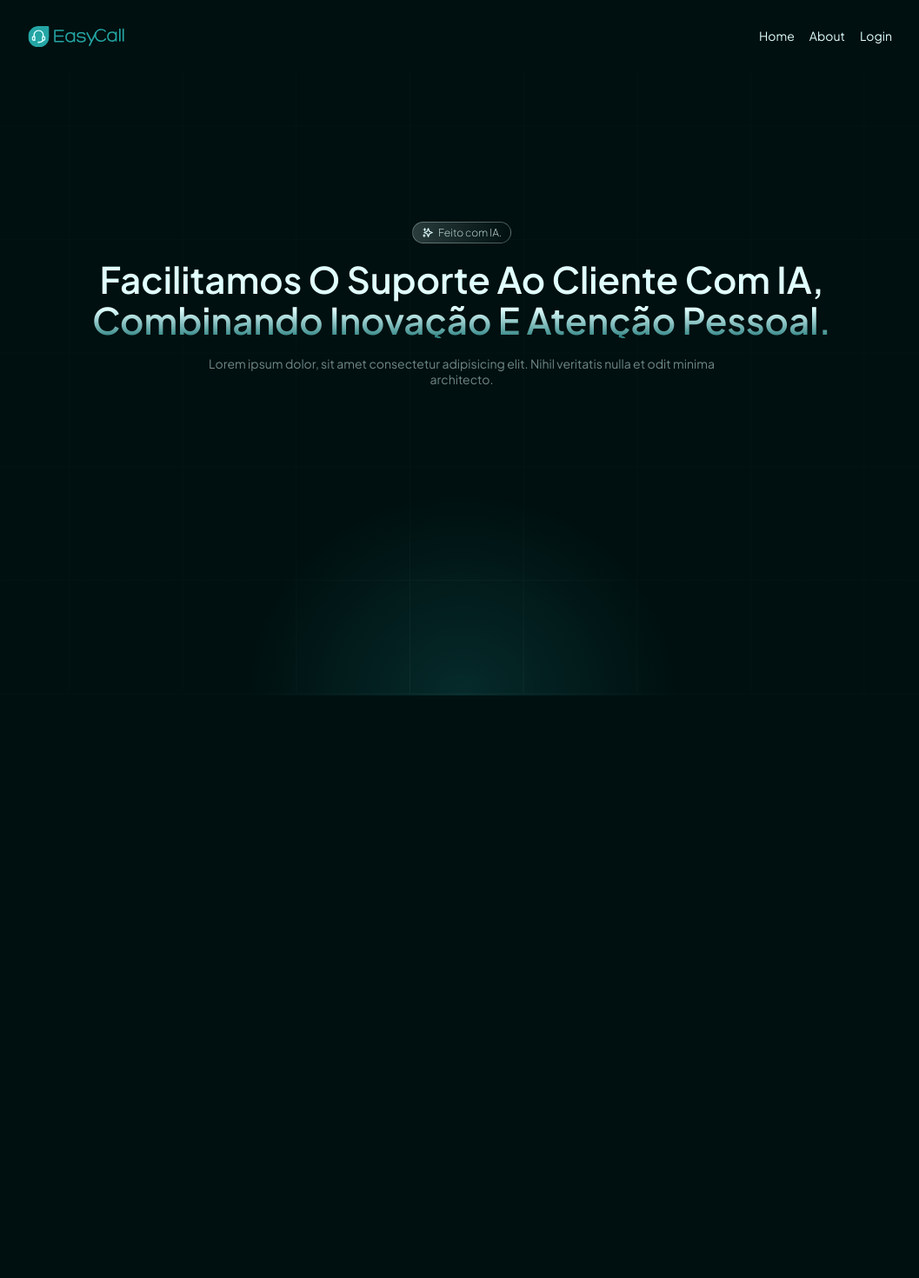
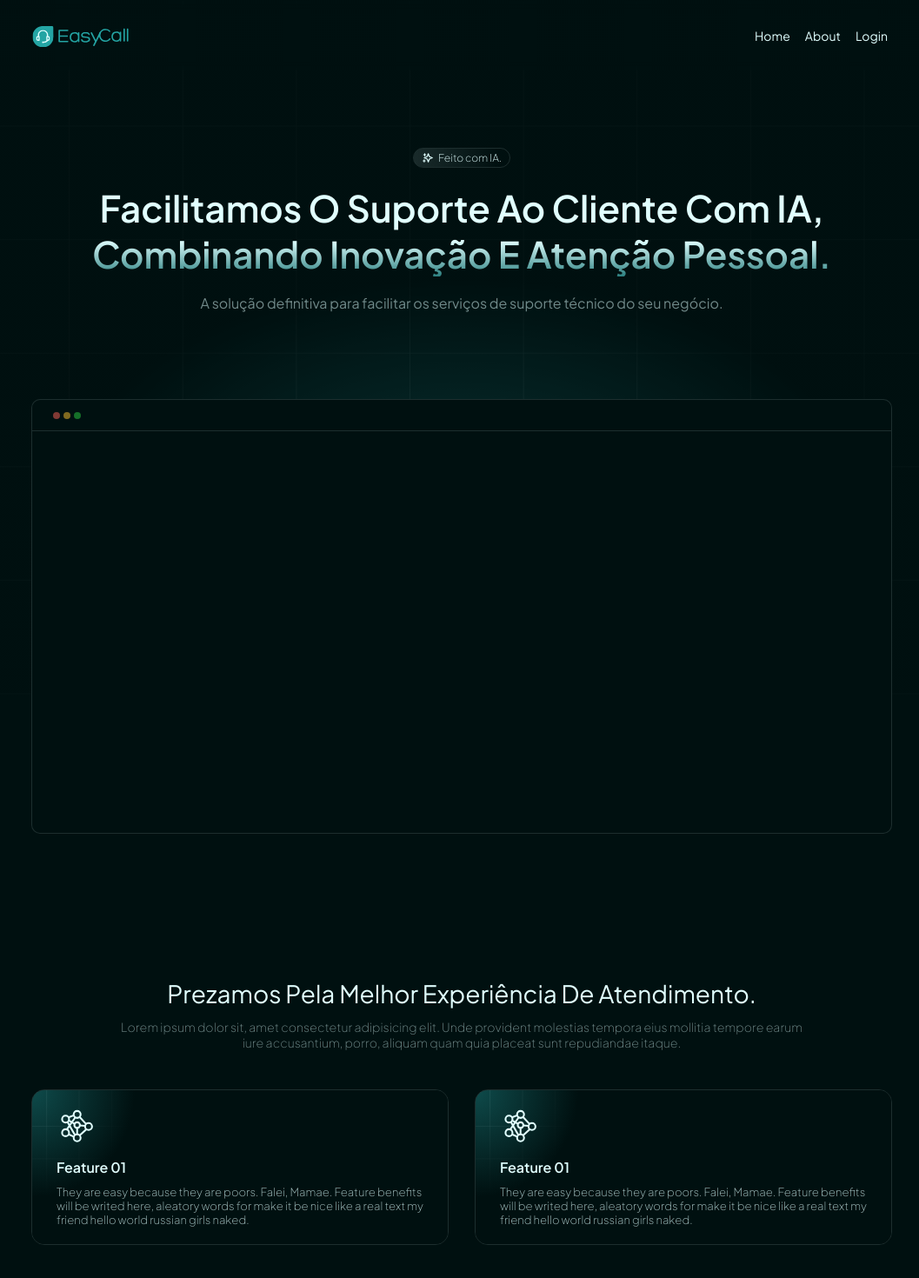
Before and after one commit to gabrielreis354/softtek-challenge, a React (Vite) app: page / in a window 1280 px wide. Shown: the top 1470 px of the page at 87% size, without its empty margins (109-1166 px from the left). Before the commit the page ends 800 px from the top, so only its background shows below. Built offline with nearby package versions, Linux system fonts and the light colour scheme.

Commit message:
improvements in home

```diff
--- a/src/assets/components/BadgeAI.scss
+++ b/src/assets/components/BadgeAI.scss
@@ -1,12 +1,25 @@
 .badge-ai {
+    position: relative;
     display: flex;
     justify-content: center;
     gap: 5px;
     font-size: 12px;
     color: #e1ffff;
     font-weight: 100;
-    padding: 4px 10px;
+    padding: 3px 9px;
     border-radius: 33px;
-    border: 1px solid #e1ffff50;
-    background: linear-gradient(95deg, #e1ffff30 0%, #e1ffff00 100%);
+    border: 1px solid #e1ffff20;
+
 }
+
+.badge-ai::after {
+    content: "";
+    position: absolute;
+    top: 0;
+    left: 0;
+    background: linear-gradient(90deg, #e1ffff20 0%, #e1ffff00 90%);
+    border-radius: 33px;
+    width: 100%;
+    height: 100%;
+    opacity: 0.9;
+}
--- a/src/assets/components/Header.scss
+++ b/src/assets/components/Header.scss
@@ -4,7 +4,8 @@ header {
     position: fixed;
     top: 0;
     width: 100%;
-    backdrop-filter: blur(5px);
+    backdrop-filter: blur(6px);
+    z-index: 1;
 }
 
 .header-content {
@@ -12,8 +13,8 @@ header {
     justify-content: space-between;
     align-items: center;
     padding: 24px 0;
-    margin: 0 24px;
-    max-width: 1000px;
+    margin: 0 48px;
+    max-width: 990px;
     width: 100%;
 }
 
--- a/src/assets/components/PageWrapper.jsx
+++ b/src/assets/components/PageWrapper.jsx
@@ -6,7 +6,7 @@ import './PageWrapper.scss'
 
 function PageWrapper() {
     return (
-        <section className='content-wrapper'>
+        <div className='content-wrapper'>
             <div className='content'>
                 <Routes>
                     <Route index path='/' element={<Home/>} />
@@ -15,7 +15,7 @@ function PageWrapper() {
                     <Route path='*' element={ <>not found</> }/>
                 </Routes>
             </div>
-        </section>
+        </div>
     )
 }
 
--- a/src/assets/components/PageWrapper.scss
+++ b/src/assets/components/PageWrapper.scss
@@ -1,17 +1,17 @@
 
 
-section.content-wrapper {
+div.content-wrapper {
     display: flex;
     flex-direction: column;
     align-items: center;
-    margin: 0 24px;
+    margin: 0 48px;
 }
 
 div.content {
     display: flex;
     flex-direction: column;
     justify-content: center;
-    max-width: 1000px;
+    max-width: 990px;
     width: 100%;
     color: #fff;
 }
--- a/src/assets/pages/Home.jsx
+++ b/src/assets/pages/Home.jsx
@@ -1,10 +1,13 @@
 import './Home.scss'
 import BadgeAI from '../components/BadgeAI'
 import Grid from '../svg/Grid'
+import Ai from '../svg/Ai'
+
 
 function Home () {
     return (
-        <div className='hero'>
+        <>
+        <section className='hero'>
             <div className='hero-headline'>
                 <BadgeAI/>
                 <div className='hero-title'>
@@ -16,18 +19,75 @@ function Home () {
                     </h1>
                 </div>
                 <div className='hero-text'>
-                    Lorem ipsum dolor, sit amet consectetur adipisicing elit. Nihil veritatis nulla et odit minima architecto.
+                    A solução definitiva para facilitar os serviços de suporte técnico do seu negócio.
                 </div>
                 <div className='glow-grid'>
-                    <Grid color={"#fff"}/>
-                    <div className='glow'>
+                    <Grid className={"grid-svg"} color={"#fff"}/>
+                    <div className='glow'> </div>
+                </div>
+            </div>
+
+            <div className='hero-element'>
+                <div className='hero-frame'>
+                    <div className='hero-frame-top'>
+                        <div className='ball ball-red'></div>
+                        <div className='ball ball-yellow'></div>
+                        <div className='ball ball-green'></div>
+                    </div>
+                    <div className='hero-frame-content'>
+
+                    </div>
+                </div>
+            </div>
+        </section>
+
+        <section className='section'>
+            <div className='section-content'>
+                <div className='section-content-title'>
+                    <h2>
+                        Prezamos pela melhor experiência de atendimento.
+                    </h2>
+                    <p>
+                        Lorem ipsum dolor sit, amet consectetur adipisicing elit. Unde provident molestias tempora eius mollitia tempore earum iure accusantium, porro, aliquam quam quia placeat sunt repudiandae itaque.
+                    </p>
+                </div>
+                <div className='section-features'>
+                <div className='section-feature'>
+                        <Grid className={"grid-svg"} color={"#fff"}/>
+
+                        <div className='section-feature-inner'>
+                            <div className='section-feature-icon'>
+                                <Ai color={"#e1ffff"} height={"44"}/>
+                            </div>
+                            <div className='section-feature-title'>
+                                Feature 01
+                            </div>
+                            <div className='section-feature-text'>
+                                They are easy because they are poors. Falei, Mamae. Feature benefits will be writed here, aleatory words for make it be nice like a real text my friend hello world russian girls naked.
+                            </div>
+                        </div>
+                    </div>
+                    <div className='section-feature'>
+                        <Grid className={"grid-svg"} color={"#fff"}/>
+                        <div className='section-feature-inner'>
+                            <div className='section-feature-icon'>
+                                <Ai color={"#e1ffff"} height={"44"}/>
+                            </div>
+                            <div className='section-feature-title'>
+                                Feature 01
+                            </div>
+                            <div className='section-feature-text'>
+                                They are easy because they are poors. Falei, Mamae. Feature benefits will be writed here, aleatory words for make it be nice like a real text my friend hello world russian girls naked.
+                            </div>
+                        </div>
 
                     </div>
                 </div>
 
             </div>
+        </section>
+        </>
 
-        </div>
     )
 }
 
--- a/src/assets/pages/Home.scss
+++ b/src/assets/pages/Home.scss
@@ -2,7 +2,7 @@ h1 {
     font-size: 42px;
     font-weight: 600;
     text-transform: capitalize;
-    line-height: 1;
+    line-height: 1.25;
 }
 
 h1.first-line {
@@ -19,7 +19,11 @@ h1.second-line {
     display: flex;
     flex-direction: column;
     height: 100vh;
-    justify-content: center;
+    justify-content: start;
+    padding-top: 170px;
+    margin-bottom: 230px;
+    align-items: center;
+
 }
 
 .hero-headline {
@@ -27,21 +31,19 @@ h1.second-line {
     flex-direction: column;
     align-items: center;
     gap: 20px;
-    margin-top: -100px;
     text-align: center;
 }
 
 .hero-title {
     display: flex;
     flex-direction: column;
-    gap: 5px;
 }
 
 .hero-text {
     color: #e1ffff;
     opacity: 0.5;
-    font-size: 14px;
-    margin: 0 200px;
+    font-size: 16px;
+    margin: 0 100px;
 }
 
 .glow-grid {
@@ -50,11 +52,13 @@ h1.second-line {
     right: 0;
     left: 0;
     width: 100%;
-    height: 100vh;
+    height: 100%;
     margin: auto;
     overflow-x: hidden;
     z-index: -1;
-    opacity: 0.35;
+    opacity: 0.4;
+    max-height: 100vh;
+
 }
 
 
@@ -64,15 +68,160 @@ h1.second-line {
     left: 0;
     width: 100%;
     height: 100%;
-    background: radial-gradient(20% 30% at 50% 100%, #24a5a599 0%, #001010 99%);
+    background: radial-gradient(35% 30% at 50% 70%, #24a5a599 0%, #001010 99%);
     opacity: 0.85;
 }
 
-.glow-grid svg {
+.glow-grid .grid-svg {
     position: absolute;
     top: 0;
     left: 0;
     height: 100%;
-    opacity: 0.35;
+    opacity: 0.4;
 
 }
+
+.hero-element {
+    position: relative;
+    display: flex;
+    justify-content: center;
+    align-items: center;
+    flex-direction: column;
+    width: 100%;
+}
+
+
+.hero-frame {
+    font-size: 0px;
+    color: #e1ffff1e;
+    position: absolute;
+    top: 100px;
+    left: 0;
+    right: 0;
+    margin-inline: auto;
+    display: flex;
+    justify-content: center;
+    width: 100%;
+    height: 100%;
+    min-height: 500px;
+    border: 1px solid #e1ffff20;
+    border-radius: 10px;
+    background: #001010;
+}
+
+.hero-frame-top {
+    display: flex;
+    justify-content: start;
+    align-items: center;
+    gap: 4px;
+    width: 100%;
+    height: 36px;
+    border-bottom: 1px solid #e1ffff20;
+    padding: 0 24px;
+}
+
+.hero-frame-top .ball {
+    width: 8px;
+    height: 8px;
+    border-radius: 100px;
+    opacity: 0.5;
+    cursor: pointer;
+}
+
+.hero-frame-top .ball-green {
+    background: #29ce42;
+}
+
+.hero-frame-top .ball-yellow {
+    background: #ffc32f;
+}
+
+.hero-frame-top .ball-red {
+    background: #ff6158;
+}
+
+.section-content {
+    margin-top: 75px;
+    display: flex;
+    flex-direction: column;
+    align-items: center;
+    gap: 45px;
+    padding: 24px 0;
+    margin-bottom: 500px;
+}
+
+.section-content-title {
+    display: flex;
+    flex-direction: column;
+    gap: 15px;
+    text-align: center;
+}
+
+.section-content-title h2 {
+    font-size: 28px;
+    font-weight: 400;
+    color: #e1ffff;
+}
+
+.section-content-title p {
+    font-size: 14px;
+    font-weight: 100;
+    margin: 0 100px;
+    opacity: 0.5;
+    color: #e1ffff;
+
+}
+
+.section-features {
+    display: flex;
+    justify-content: center;
+    align-items: center;
+    gap: 30px;
+}
+
+.section-feature {
+    position: relative;
+    display: flex;
+    border-radius: 15px;
+    overflow: hidden;
+    color: #e1ffff;
+    border: 1px solid #e1ffff20;
+}
+
+.section-feature-inner {
+    display: flex;
+    flex-direction: column;
+    justify-content: center;
+    gap: 10px;
+    padding: 20px 28px;
+    background-image: radial-gradient(25% 70% at 0% 0%, #24a5a565 0%, #001010 99%);
+    transition: .4s;
+    background-size: 100% 100%;
+}
+
+.section-feature-inner:hover {
+    transition: .4s;
+    cursor: pointer;
+    background-size: 150% 120%;
+}
+
+.section-feature .grid-svg {
+    position: absolute;
+    top: 0;
+    left: 0;
+    opacity: 0.5;
+    z-index: -1;
+}
+
+.section-feature-title {
+    font-size: 16px;
+    font-weight: 600;
+    color: #e1ffff;
+}
+
+.section-feature-text {
+    font-size: 13px;
+    font-weight: 100;
+    color: #e1ffff;
+    opacity: 0.75;
+}
--- /dev/null
+++ b/src/assets/svg/Ai.jsx
@@ -0,0 +1,21 @@
+function Ai(props) {
+  return (
+    <svg
+      xmlns="http://www.w3.org/2000/svg"
+      height={props.height}
+      fill="none"
+      stroke={props.color}
+      strokeWidth={3}
+      viewBox="0 0 64 64"
+    >
+      <circle cx={34.52} cy={11.43} r={5.82} />
+      <circle cx={53.63} cy={31.6} r={5.82} />
+      <circle cx={34.52} cy={50.57} r={5.82} />
+      <circle cx={15.16} cy={42.03} r={5.82} />
+      <circle cx={15.16} cy={19.27} r={5.82} />
+      <circle cx={34.51} cy={29.27} r={4.7} />
+      <path d="m20.17 16.3 8.73-3.37M38.6 15.59l10.88 11.93M50.07 36.2l-11.4 10.29M18.36 24.13l12.55 21.88M20.31 44.74l8.39 3.89M17.34 36.63l14.03-20.31M20.52 21.55l9.82 5.55M39.22 29.8l8.59.65M34.51 33.98l.01 10.76" />
+    </svg>
+  )
+}
+export default Ai
--- a/src/assets/svg/Grid.jsx
+++ b/src/assets/svg/Grid.jsx
@@ -2,10 +2,10 @@
 function Grid (props) {
     return (
     <svg
+        className={props.className}
         xmlns="http://www.w3.org/2000/svg"
         data-name="Layer 2"
         viewBox="0 0 2142 1026"
-        width={props.width}
       >
         <path
           fill="none"
```
Also changed, not shown: src/App.scss (line endings or trailing spaces), 2 other files (tests, documents, lock files or other folders).
